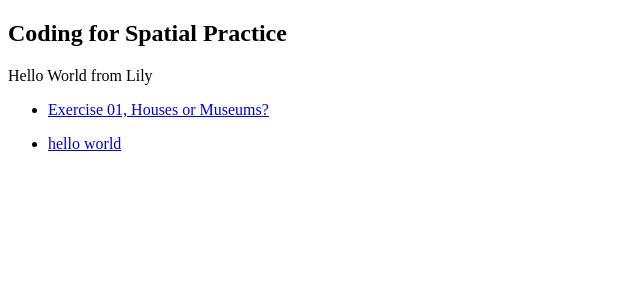
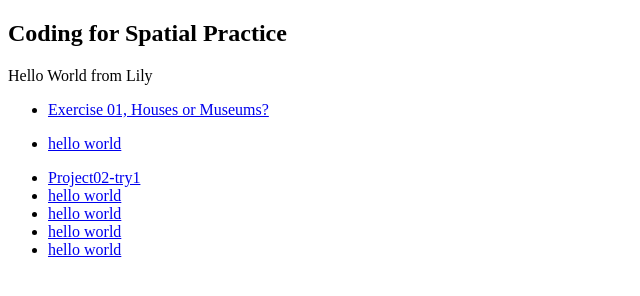
Before and after one commit to ql2363/2021Lily, a plain HTML site: page index.html in a window 1280 px wide. Shown: the whole page, without its empty margins (0-640 px from the left). Drawn offline with Linux system fonts and the light colour scheme; a web font is replaced by a local one.

Commit message:
Update index.html

```diff
--- a/index.html
+++ b/index.html
@@ -18,6 +18,12 @@
     <ul>
         <li><a href="exercise-01/index.html">hello world</a></li>
     </ul>
-
+    <ul>
+        <li><a href="project-02/try1.html">Project02-try1</a></li>
+        <li><a href="exercise-01/index.html">hello world</a></li>
+        <li><a href="exercise-01/index.html">hello world</a></li>
+        <li><a href="exercise-01/index.html">hello world</a></li>
+        <li><a href="exercise-01/index.html">hello world</a></li>
+    </ul>
 </body>
 </html>
```
